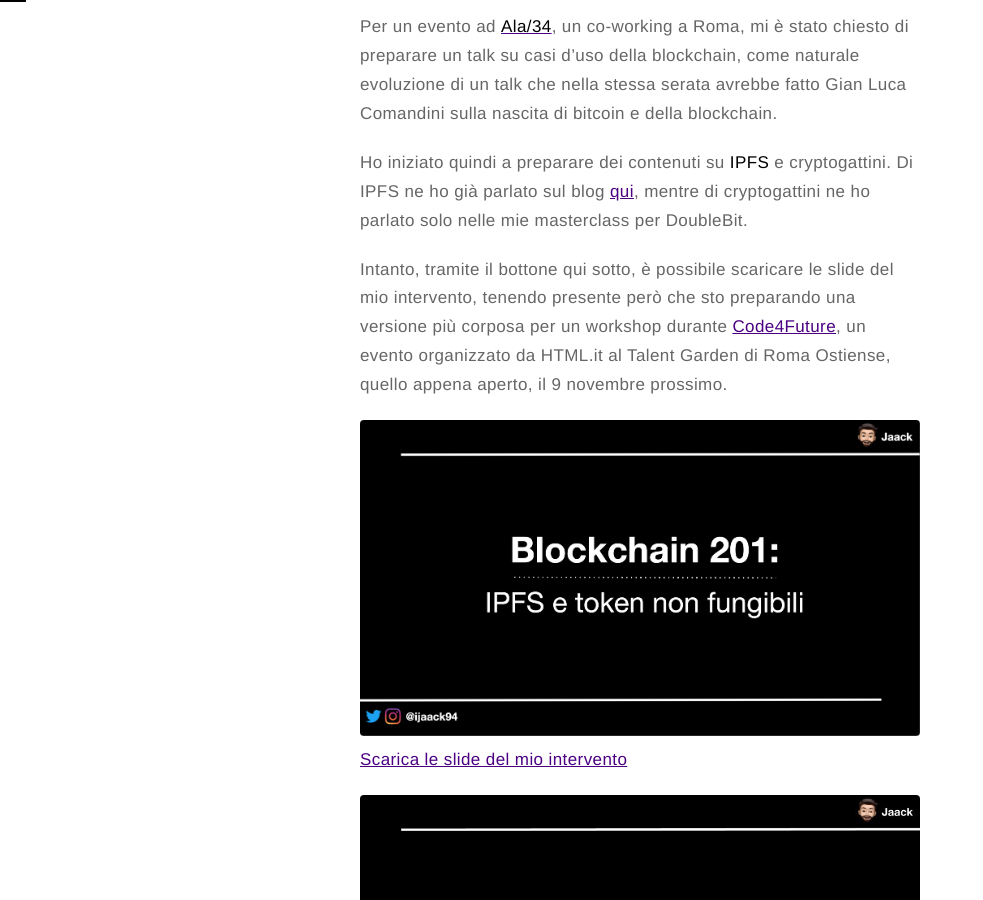
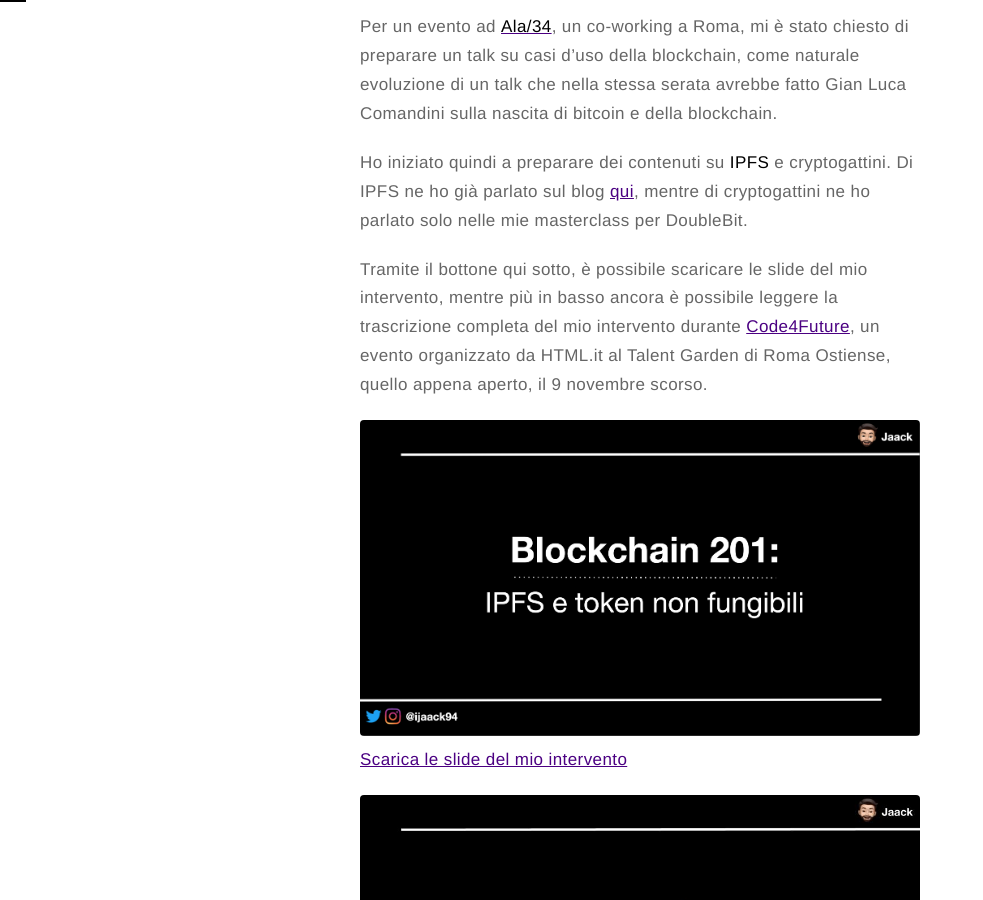
Before and after one commit to iJaack/Jaack, a Jekyll site: the page built from _posts/2019-11-11-blockchain-201-ipfs-token-non-fungibili.markdown, in a window 1280 px wide and 900 px high, scrolled down 304 px. Shown: the whole window, without its empty margins (0-983 px from the left). Built offline with Jekyll 4.4.1, drawn with Linux system fonts in a browser that asks for light colours.

Commit message:
Aggiornamento post blockchain 201

```diff
--- a/_posts/2019-11-11-blockchain-201-ipfs-token-non-fungibili.markdown
+++ b/_posts/2019-11-11-blockchain-201-ipfs-token-non-fungibili.markdown
@@ -20,10 +20,10 @@
 IPFS ne ho già parlato sul blog [qui](https://jaack.me/filecoin-update-q2-q3-2019/),
 mentre di cryptogattini ne ho parlato solo nelle mie masterclass per DoubleBit.
 
-Intanto, tramite il bottone qui sotto, è possibile scaricare le slide del mio intervento,
-tenendo presente però che sto preparando una versione più corposa per un workshop
+Tramite il bottone qui sotto, è possibile scaricare le slide del mio intervento,
+mentre più in basso ancora è possibile leggere la trascrizione completa del mio intervento
 durante [Code4Future](https://www.code4future.it), un evento organizzato da HTML.it
-al Talent Garden di Roma Ostiense, quello appena aperto, il 9 novembre prossimo.
+al Talent Garden di Roma Ostiense, quello appena aperto, il 9 novembre scorso.
 
 <img class="image" src="{{site.url}}/assets/images/Blockchain-201_IPFS-e-token-non-fungibili_2019-10-10_cover.png" />
 <a class="link" href="{{site.url}}/assets/docs/Blockchain-201_IPFS-e-token-non-fungibili_2019-10-10.pdf">
```
